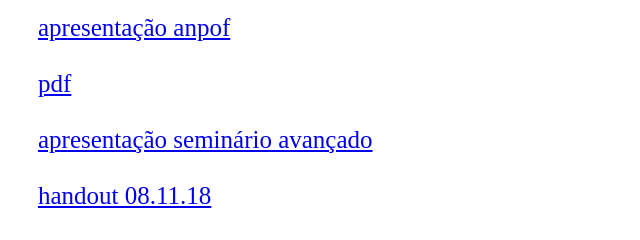
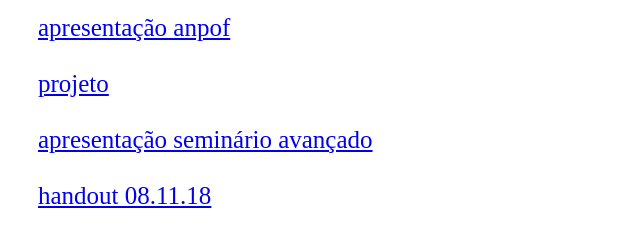
Before and after one commit to socialbrainsgroup/dupauly.github.io, a plain HTML site: page index.html in a window 1280 px wide. Shown: the part 374-614 px from the top of the page, 0-640 px from the left. Drawn offline with Linux system fonts and the light colour scheme.

Commit message:
Update index.html

```diff
--- a/index.html
+++ b/index.html
@@ -22,7 +22,7 @@
 			email: dupauly@gmail.com<br><br>
 			fone: (51) 98413-6997<br><br>
 			<a href="https://docs.google.com/presentation/d/1FYtusZLO21uKXmPlROOuL6rKhrXN4w4XYB21ySO445I/edit?usp=sharing">apresentação anpof</a><br><br>
-			<a href="https://www.dropbox.com/s/jyg39s4cla3xp4y/Apresenta%C3%A7%C3%A3o%20ANPOF.pdf?dl=0">pdf</a><br><br>
+			<a href="https://docs.google.com/document/d/1gfscqkHJs0HacK9iPQhoNlE4sHIZQq6ChI4rd_lU0Is/edit?usp=sharing">projeto</a><br><br>
 			<a href="https://docs.google.com/presentation/d/1U_ulBwL0fqSAvujBSn0qeHirRUJLretS3WKD-MGuQXQ/edit?usp=sharing">apresentação seminário avançado</a><br><br>
 			<a href="https://docs.google.com/document/d/1gektttVvarDCm2YfhT7tP1zRGLOEy6AWk62iaSCT0yo/edit?usp=sharing">handout 08.11.18</a><br><br>
 
```
